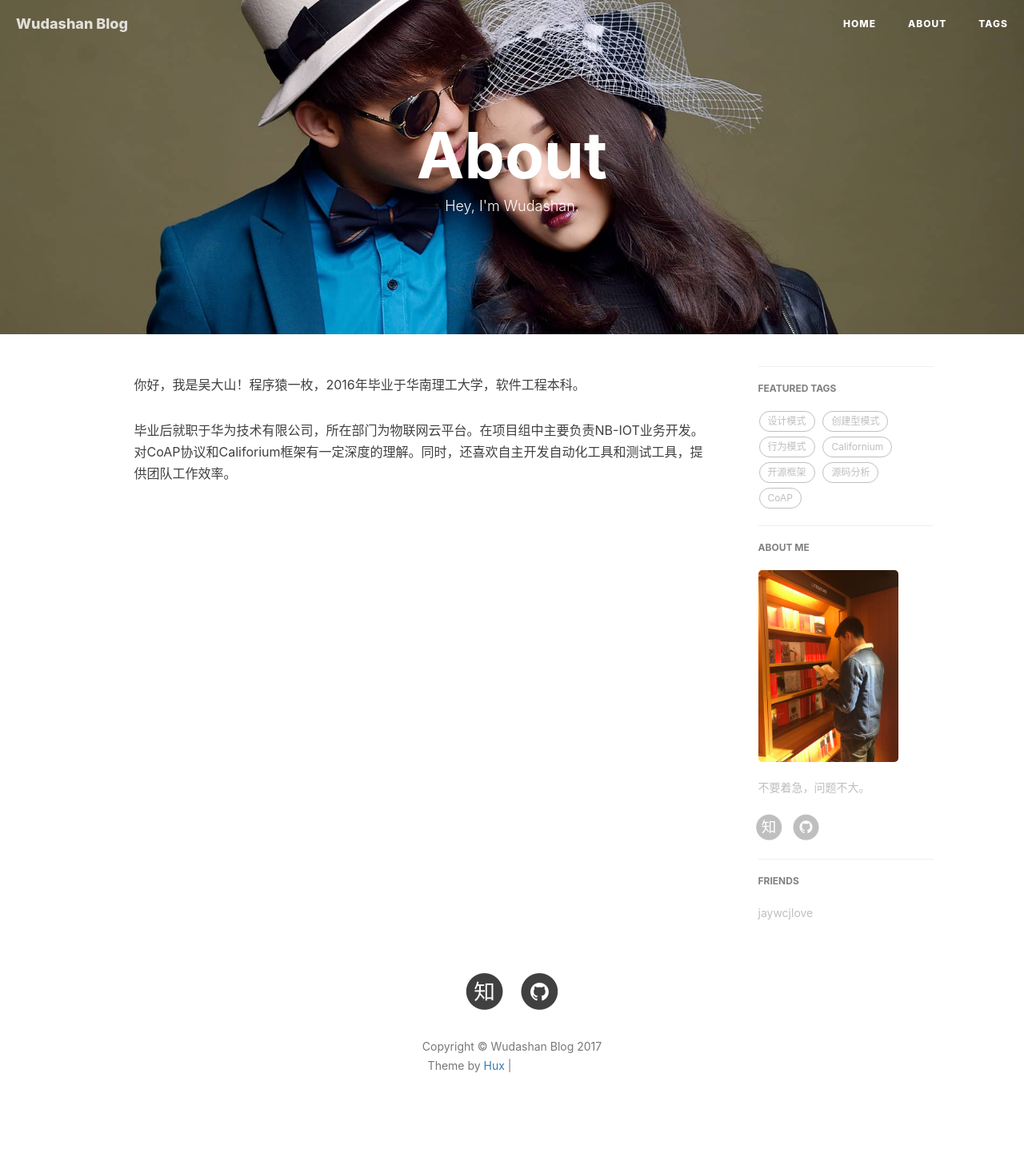
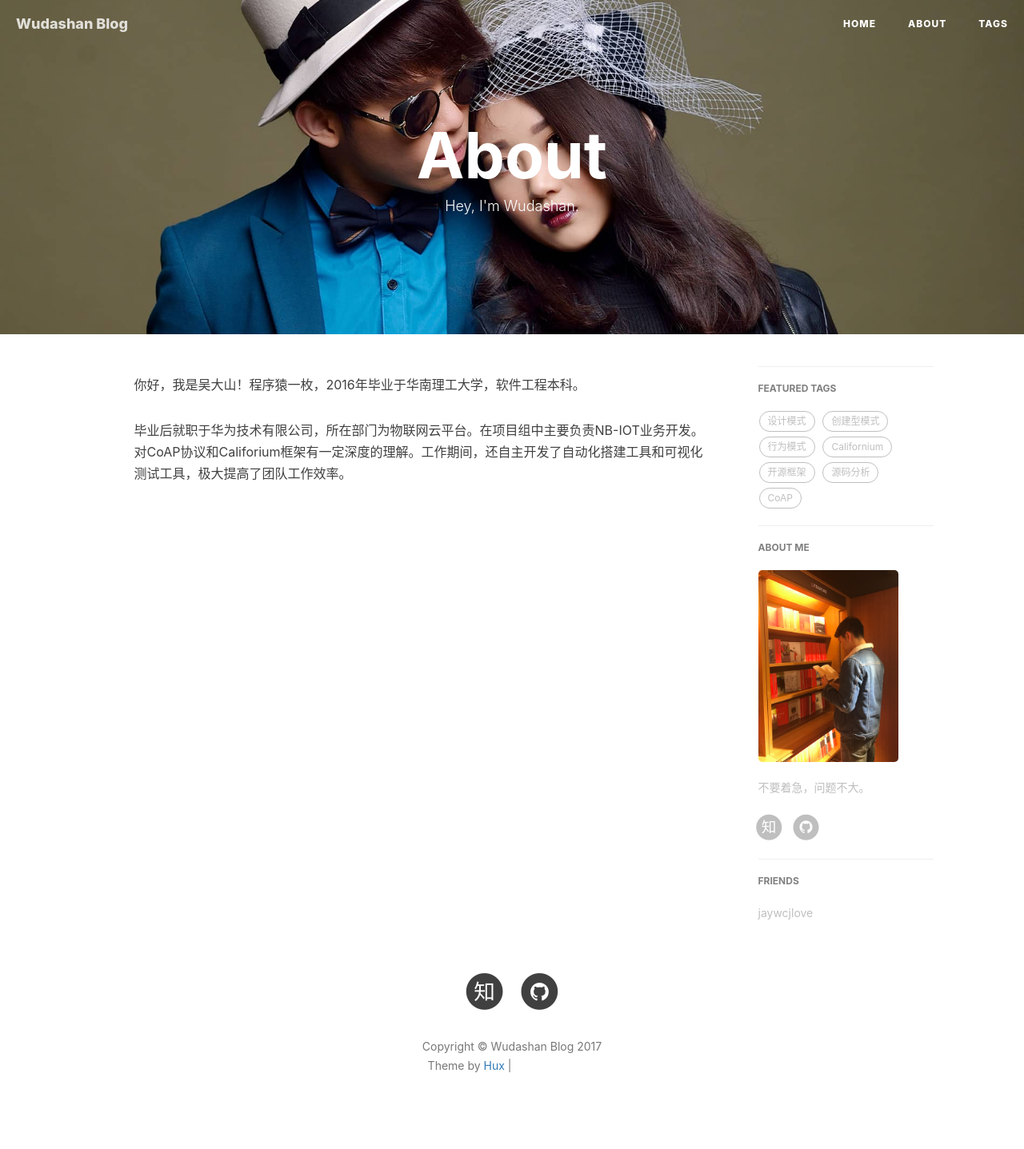
Before and after one commit to wudashan/wudashan.github.io, a Jekyll site: the page built from about.html, in a window 1280 px wide. Shown: the whole page at 80% size. Built offline with Jekyll 4.4.1, drawn with Linux system fonts in a browser that asks for light colours; nearby versions of some CDN libraries; comment, search, counter and statistics services are not loaded; grey boxes are pictures that could not be loaded.

Commit message:
更新自我介绍

```diff
--- a/about.html
+++ b/about.html
@@ -10,8 +10,8 @@ header-img: "img/about-bg.jpg"
 <div class="zh post-container">
 
     <!--copied from markdown -->
-    <p data-anchor-id="vmuw">你好，我是吴大山！程序猿一枚，2016年毕业于华南理工大学，软件工程本科。</p>
-    <p data-anchor-id="b66n">毕业后就职于华为技术有限公司，所在部门为物联网云平台。在项目组中主要负责NB-IOT业务开发。对CoAP协议和Califorium框架有一定深度的理解。同时，还喜欢自主开发自动化工具和测试工具，提供团队工作效率。</p>
+    <p>你好，我是吴大山！程序猿一枚，2016年毕业于华南理工大学，软件工程本科。</p>
+    <p>毕业后就职于华为技术有限公司，所在部门为物联网云平台。在项目组中主要负责NB-IOT业务开发。对CoAP协议和Califorium框架有一定深度的理解。工作期间，还自主开发了自动化搭建工具和可视化测试工具，极大提高了团队工作效率。</p>
 
 
 
```
